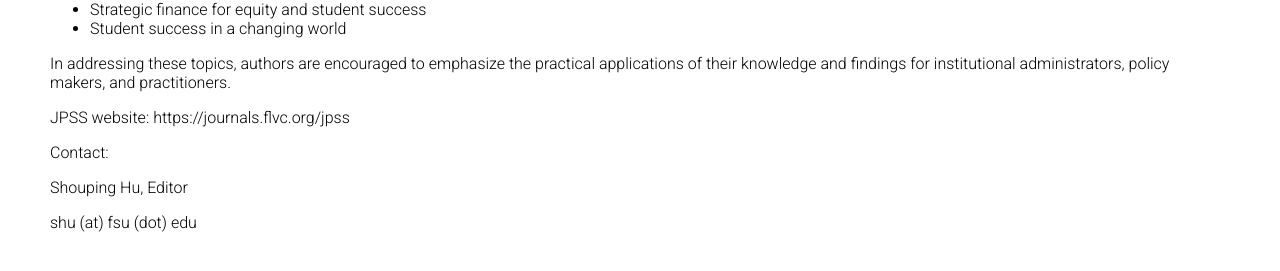
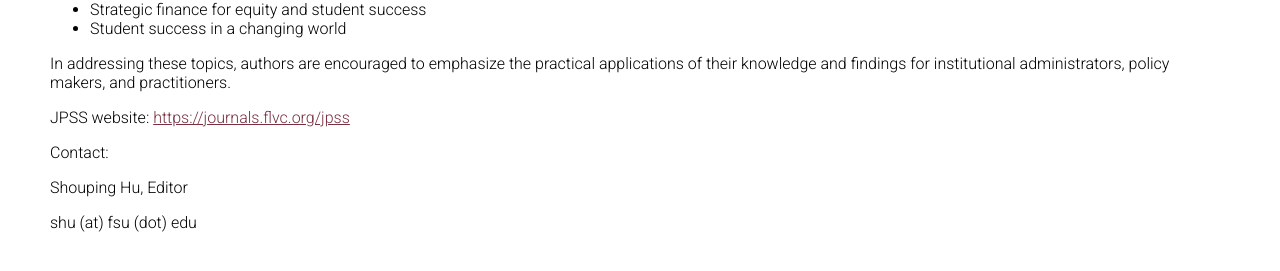
Before and after one commit to fsulibpub/fsulibpub.github.io, a Jekyll site: the page built from _journals/jpss.md, in a window 1280 px wide and 1085 px high. Shown: the part 787-1058 px from the top of the window. Built offline with Jekyll 4.4.1, drawn with Linux system fonts in a browser that asks for light colours; part of the change alters nothing that is shown.

Commit message:
Update jpss.md

```diff
--- a/_journals/jpss.md
+++ b/_journals/jpss.md
@@ -27,7 +27,7 @@ General topics of interest include:
 
 In addressing these topics, authors are encouraged to emphasize the practical applications of their knowledge and findings for institutional administrators, policy makers, and practitioners.
 
-JPSS website: https://journals.flvc.org/jpss
+JPSS website: [https://journals.flvc.org/jpss](https://journals.flvc.org/jpss)
 
 Contact:
 
```
